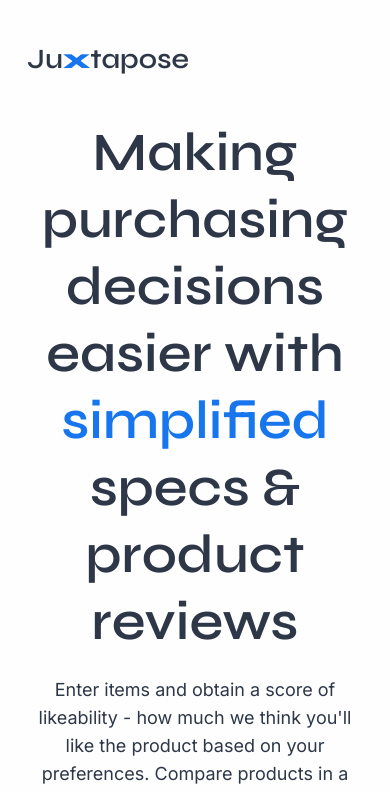
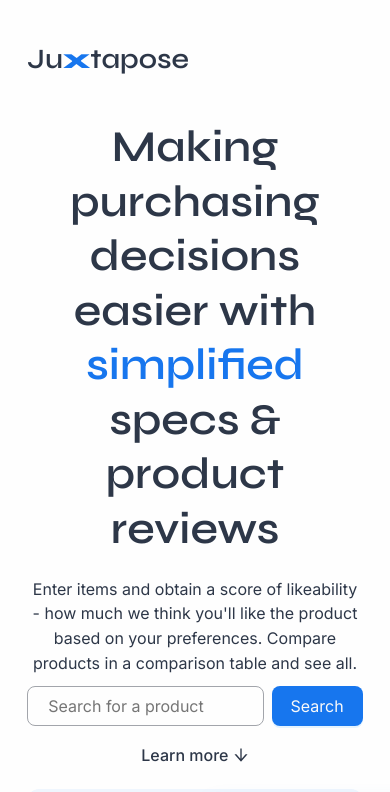
Before and after one commit to tzada8/capstone, a React (Create React App) app in the folder frontend/: page / in a window 390 px wide. Shown: the top 792 px of the page. Built offline with nearby package versions, Linux system fonts and the light colour scheme.

Commit message:
Adapted text font size for smaller screen sizes

```diff
--- a/frontend/src/styles/text.css
+++ b/frontend/src/styles/text.css
@@ -118,6 +118,22 @@ h4 {
 
 /* SMALL SCREEN */
 @media screen and (max-width: 960px) {
+    h1 {
+        font-size: 44px;
+    }
+
+    h2 {
+        font-size: 36px;
+    }
+
+    h3 {
+        font-size: 26px;
+    }
+
+    h4 {
+        font-size: 18px;
+    }
+
     .max-width-heading {
         max-width: 100%;
     }
@@ -125,4 +141,16 @@ h4 {
     .max-width-body {
         max-width: 100%;
     }
+
+    .body-1, .body-1-medium, .body-1-bold {
+        font-size: 16px;
+    }
+
+    .body-2, .body-2-medium {
+        font-size: 14px;
+    }
+
+    .body-3, .body-3-medium, .body-3-bold {
+        font-size: 12px;
+    }
 }
```
